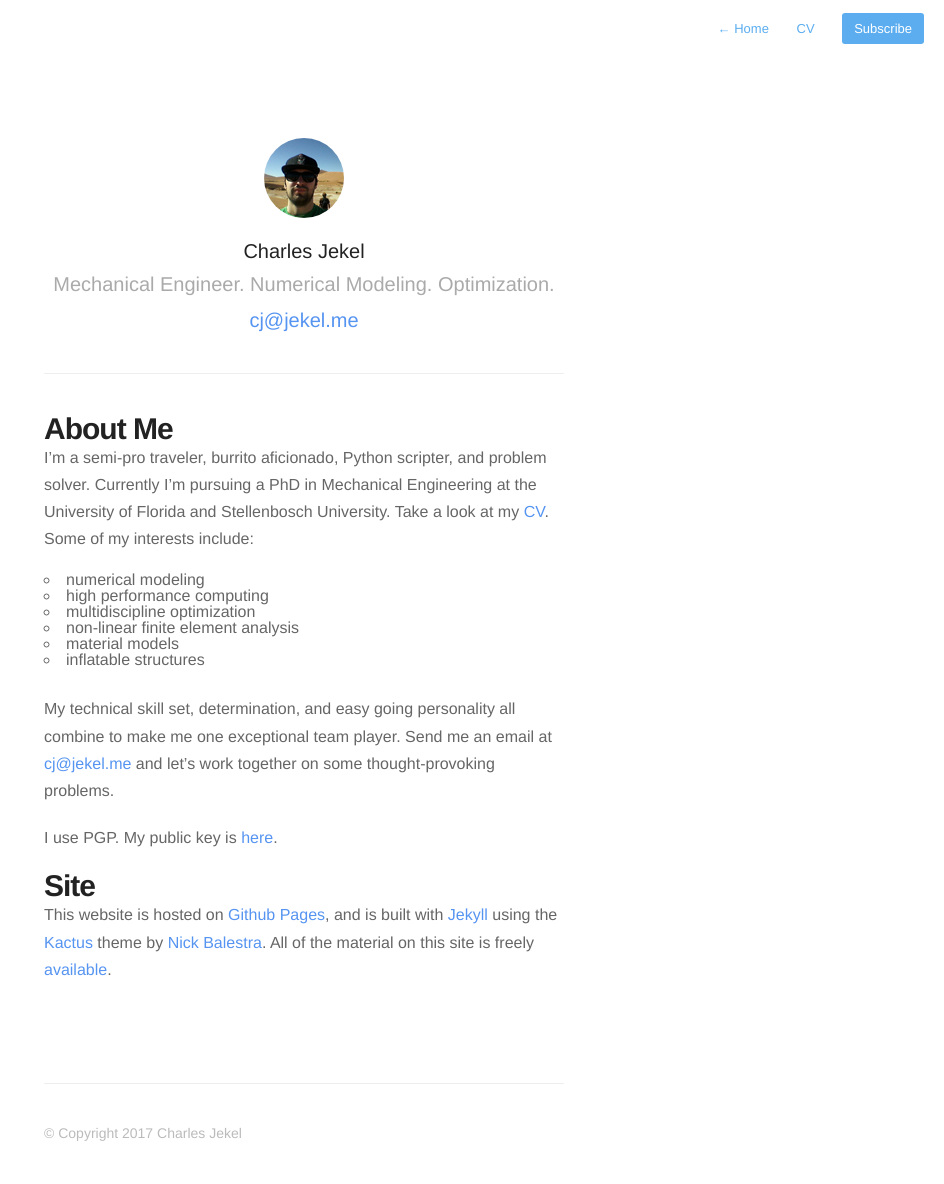
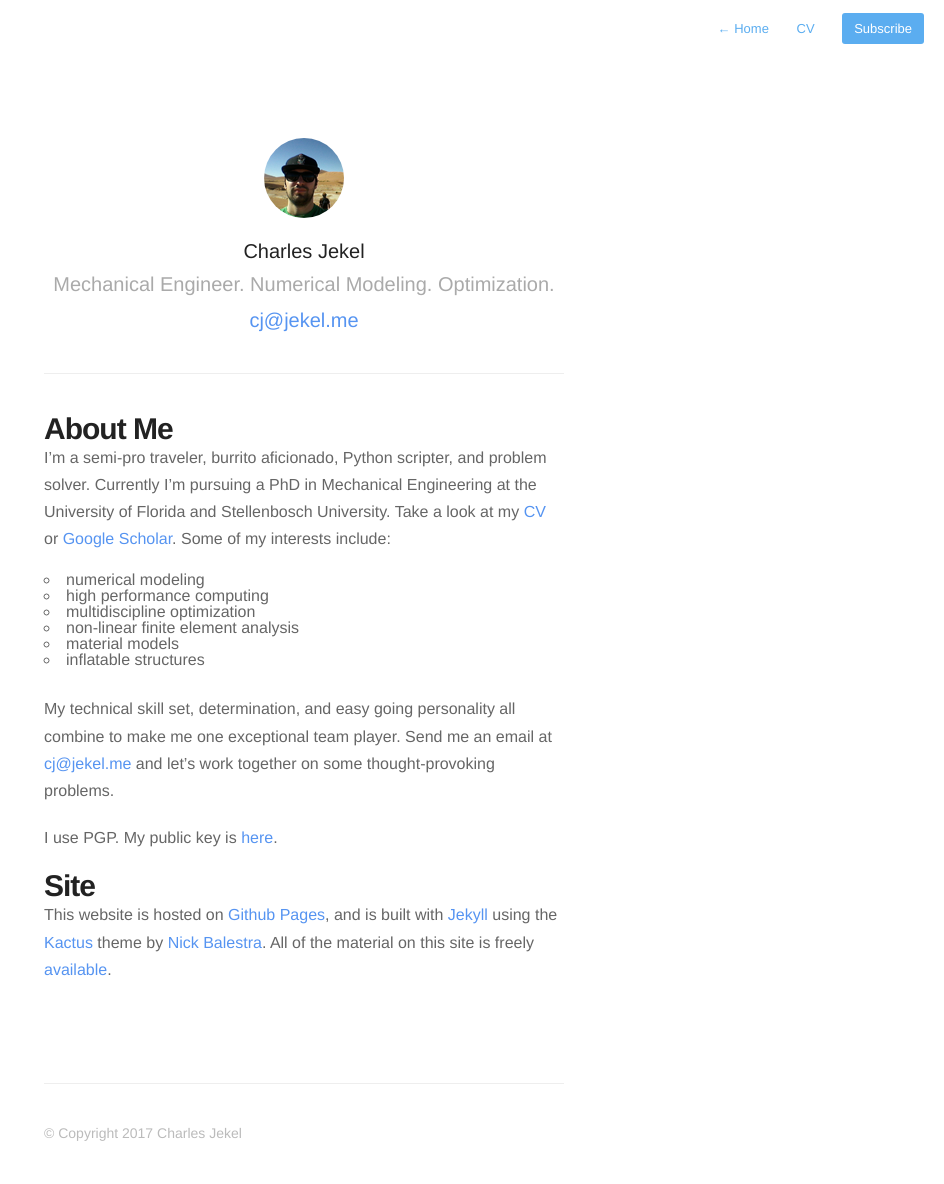
Before and after one commit to cjekel/cjekel.github.io, a Jekyll site: the page built from about.md, in a window 1280 px wide. Shown: the whole page, without its empty margins (336-1280 px from the left). Built offline with Jekyll 4.4.1, drawn with Linux system fonts in a browser that asks for light colours; nearby versions of some CDN libraries.

Commit message:
add google scholar

```diff
--- a/about.md
+++ b/about.md
@@ -5,7 +5,7 @@ profile: true
 ---
 
 # About Me
-I'm a semi-pro traveler, burrito aficionado, Python scripter, and problem solver. Currently I'm pursuing a PhD in Mechanical Engineering at the University of Florida and Stellenbosch University. Take a look at my [CV](/cv). Some of my interests include:
+I'm a semi-pro traveler, burrito aficionado, Python scripter, and problem solver. Currently I'm pursuing a PhD in Mechanical Engineering at the University of Florida and Stellenbosch University. Take a look at my [CV](/cv) or [Google Scholar](https://scholar.google.com/citations?user=pSIRTswAAAAJ&hl=en&oi=sra). Some of my interests include:
 
 - numerical modeling
 - high performance computing
```
